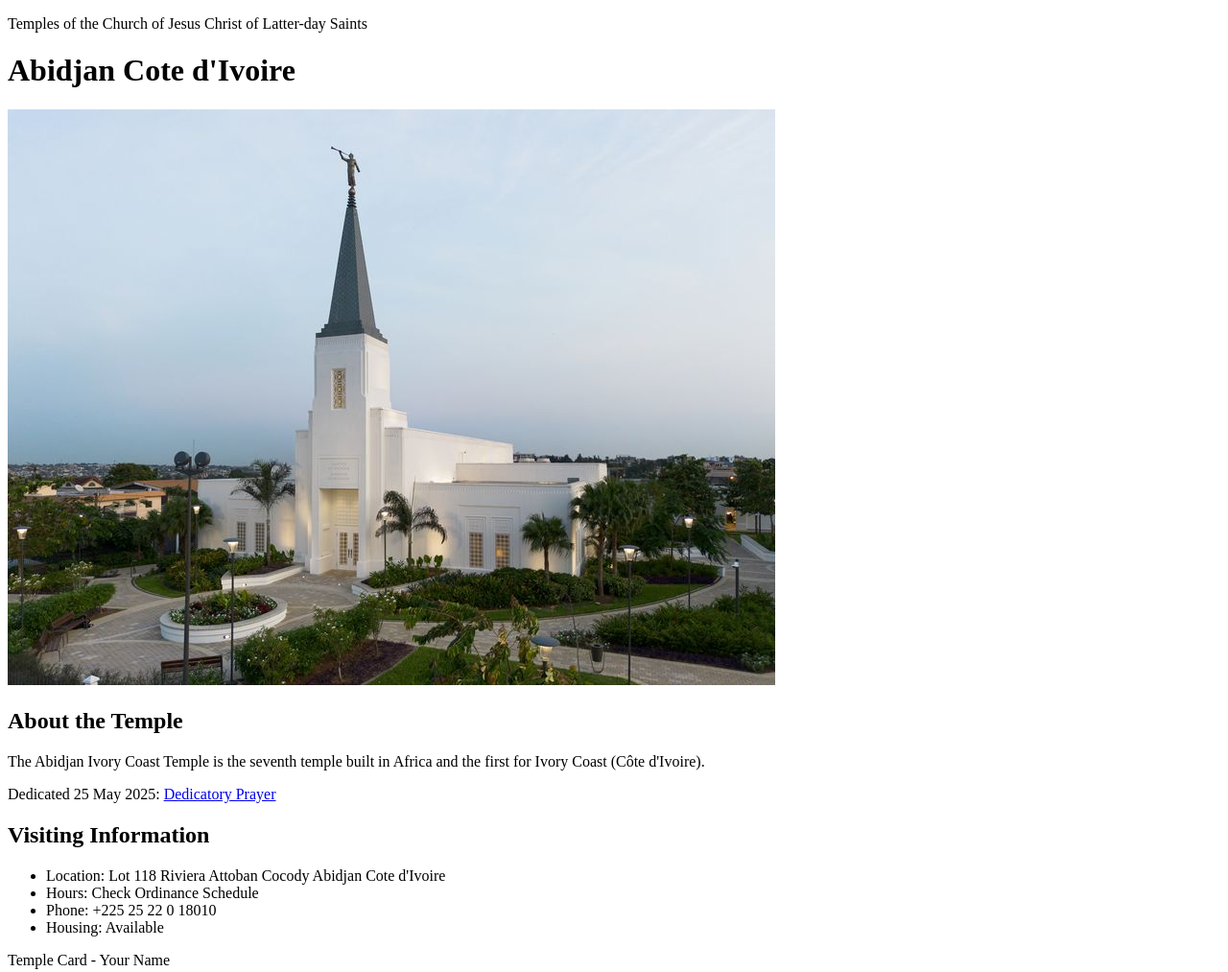
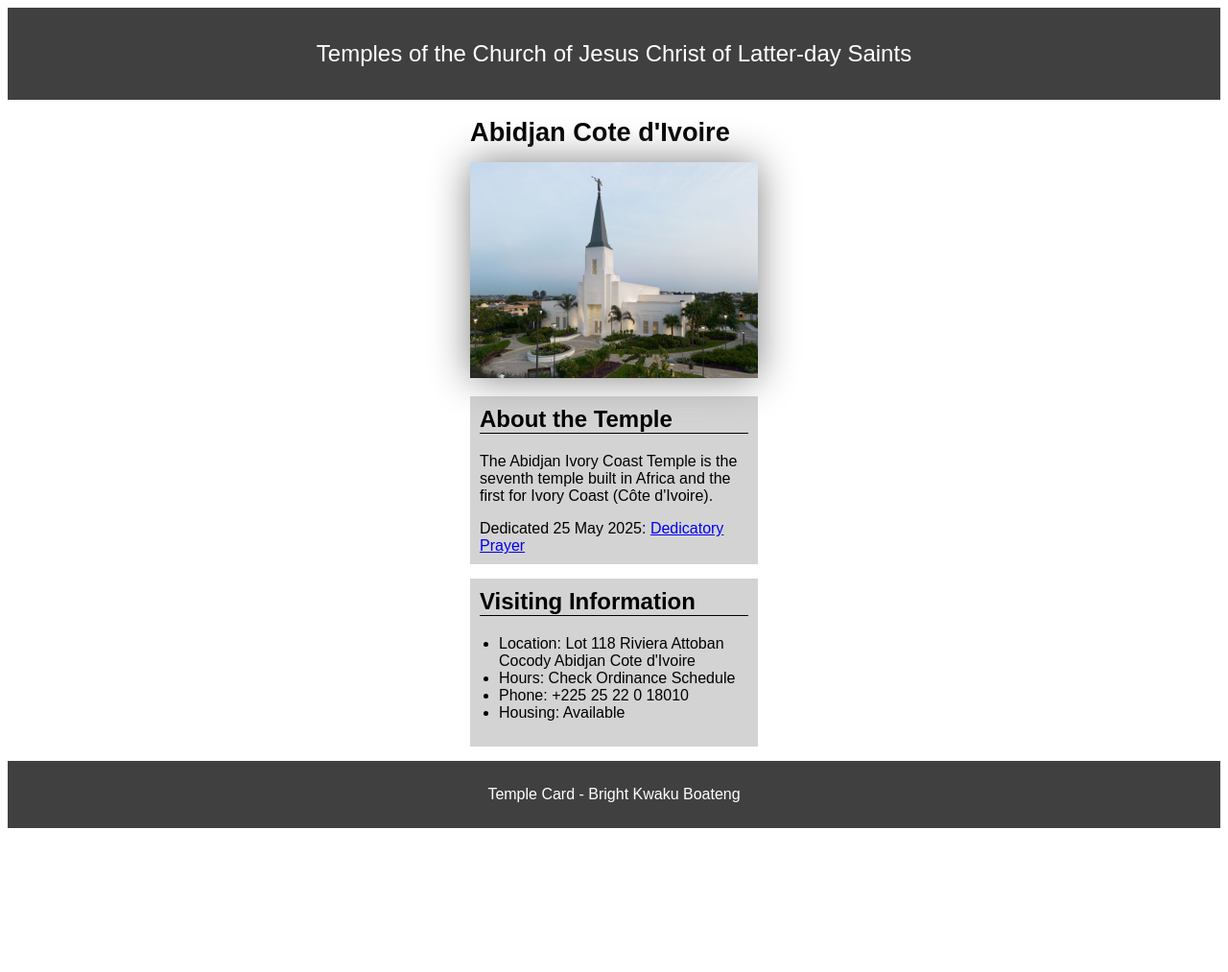
Before and after one commit to kwakubbee/wdd130, a plain HTML site: page week02/temple.html in a window 1280 px wide. Shown: the whole page at 96% size. After the commit the page ends 871 px from the top, so only its background shows below. Drawn offline with Linux system fonts and the light colour scheme.

Commit message:
just added a wonderful CSS to temple.html

```diff
--- /dev/null
+++ b/week02/styles/temple.css
@@ -0,0 +1,48 @@
+body{
+    font-family: Arial, Helvetica, sans-serif;
+}
+
+header, footer{
+    background-color: #404040;
+    color: white;
+    padding: 10px;
+    text-align: center;
+}
+
+header{
+    font-size: 1.5em;
+}
+
+main{
+    margin: 0 auto;
+    max-width: 300px;
+}
+
+main img{
+    width: 100%;
+    box-shadow: 0 0 39px gray;
+}
+
+section{
+    background-color: lightgray;
+    padding: 10px;
+    margin: 15px 0;
+}
+
+h1{
+    font-size: 1.7em;
+    margin-bottom:15px;
+}
+
+h2{
+    margin-top: 0;
+    border-bottom: 1px solid black;
+}
+
+section p{
+    margin-bottom: 0;
+}
+
+ul{
+    padding-left: 20px;
+}
--- a/week02/temple.html
+++ b/week02/temple.html
@@ -5,6 +5,8 @@
     <meta charset="UTF-8">
     <meta name="viewport" content="width=device-width, initial-scale=1.0">
     <title>Temple Card - Abidjan Cote d'Ivoire</title>
+
+    <link rel="stylesheet" href="styles/temple.css">
 </head>
 
 <body>
@@ -35,7 +37,7 @@
         </section>
     </main>
     <footer>
-        <p>Temple Card - Your Name</p>
+        <p>Temple Card - Bright Kwaku Boateng</p>
     </footer>
 </body>
 
```
